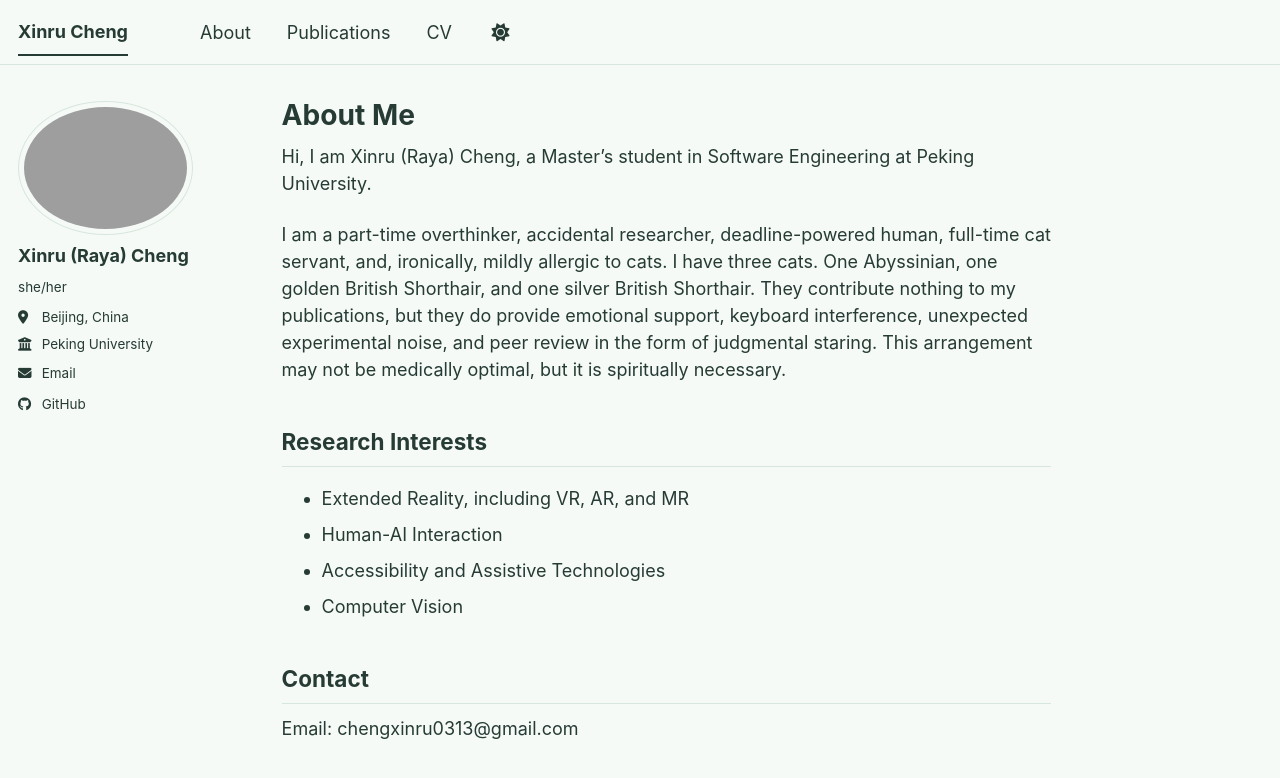
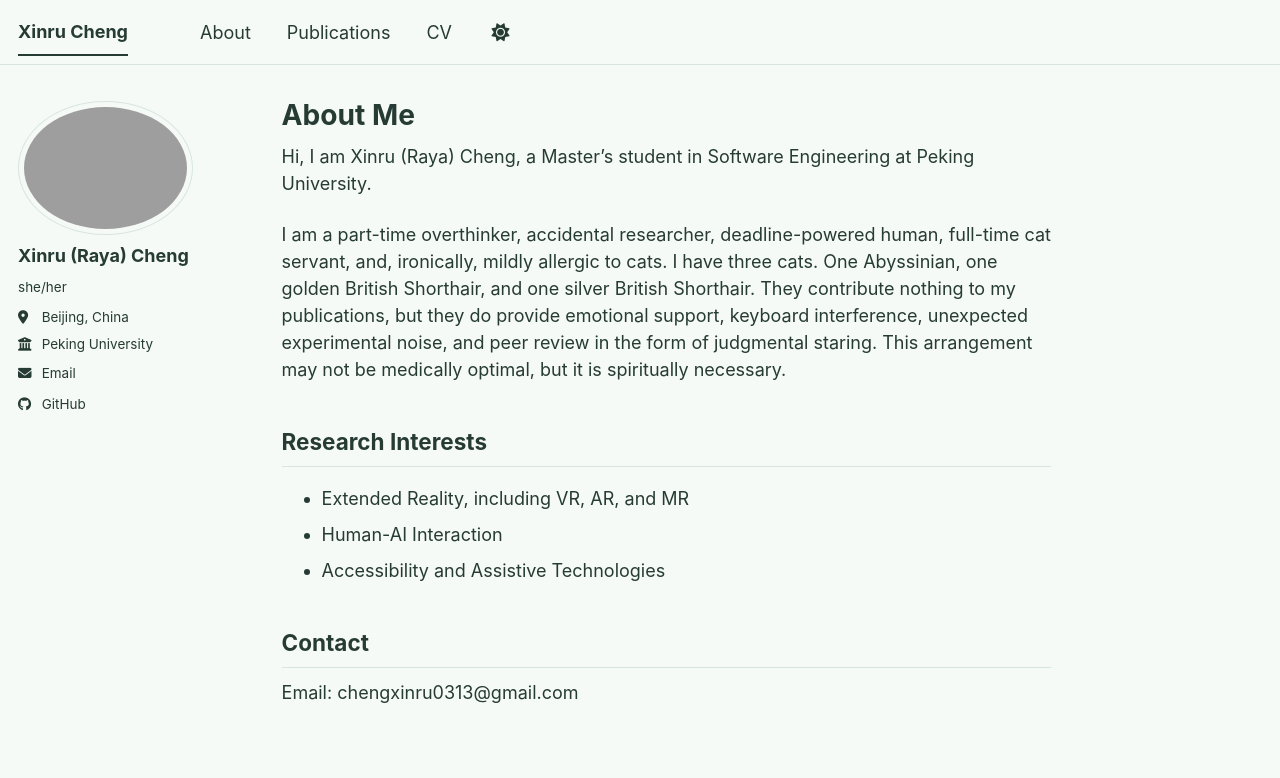
Before and after one commit to raya0313/raya0313.github.io, a Jekyll site: the page built from _pages/about.md, in a window 1280 px wide and 958 px high. Shown: the top 778 px of the window. Built offline with Jekyll 4.4.1, drawn with Linux system fonts in a browser that asks for light colours; a script bundle is joined from its source files by our own code; library files that are not in the unit come from our copies.

Commit message:
Update research interests

```diff
--- a/_pages/about.md
+++ b/_pages/about.md
@@ -17,7 +17,6 @@ I am a part-time overthinker, accidental researcher, deadline-powered human, ful
 - Extended Reality, including VR, AR, and MR
 - Human-AI Interaction
 - Accessibility and Assistive Technologies
-- Computer Vision
 
 
 ## Contact
```
